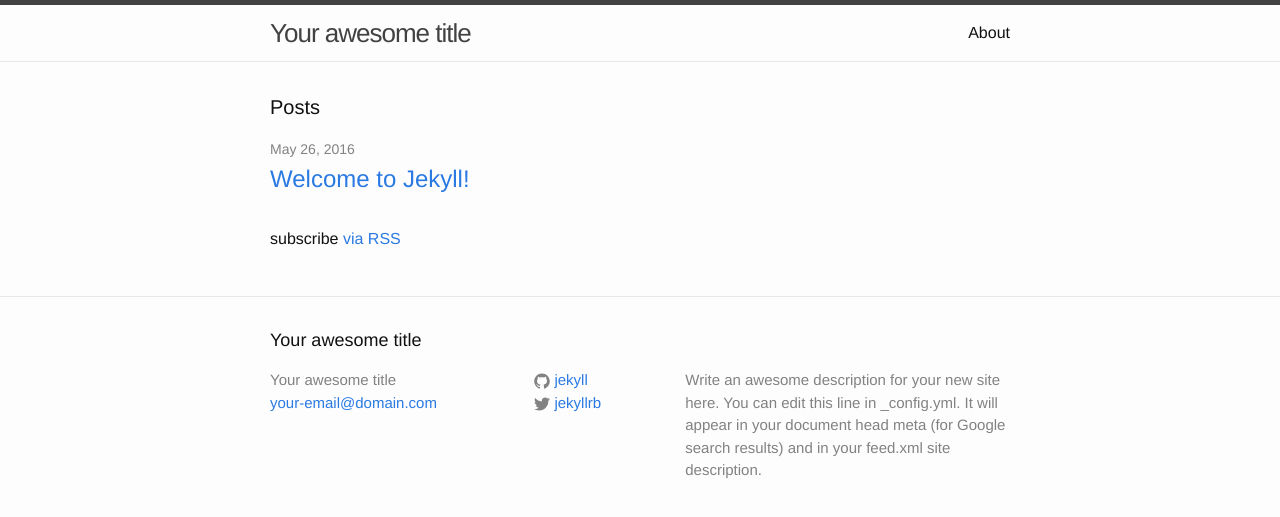
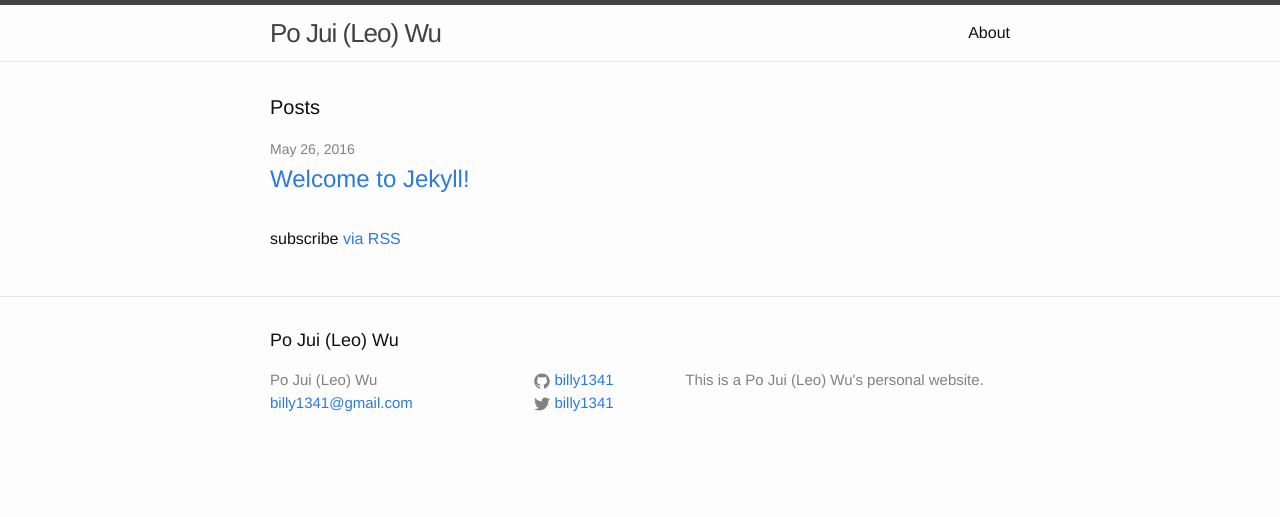
Before and after one commit to leowu2017/leowu2017.github.io, a Jekyll site: the page built from index.html, in a window 1280 px wide. Shown: the top 517 px of the page. Built offline with Jekyll 4.4.1, drawn with Linux system fonts in a browser that asks for light colours.

Commit message:
add information

```diff
--- a/_config.yml
+++ b/_config.yml
@@ -6,16 +6,14 @@
 # 'jekyll serve'. If you change this file, please restart the server process.
 
 # Site settings
-title: Your awesome title
-email: your-email@domain.com
+title: Po Jui (Leo) Wu
+email: billy1341@gmail.com
 description: > # this means to ignore newlines until "baseurl:"
-  Write an awesome description for your new site here. You can edit this
-  line in _config.yml. It will appear in your document head meta (for
-  Google search results) and in your feed.xml site description.
+  This is a Po Jui (Leo) Wu's personal website.
 baseurl: "" # the subpath of your site, e.g. /blog
-url: "http://yourdomain.com" # the base hostname & protocol for your site
-twitter_username: jekyllrb
-github_username:  jekyll
+url: "http://billy1341.github.io" # the base hostname & protocol for your site
+twitter_username: billy1341
+github_username:  billy1341
 
 # Build settings
 markdown: kramdown
```
Also changed, not shown: 4 other files.
